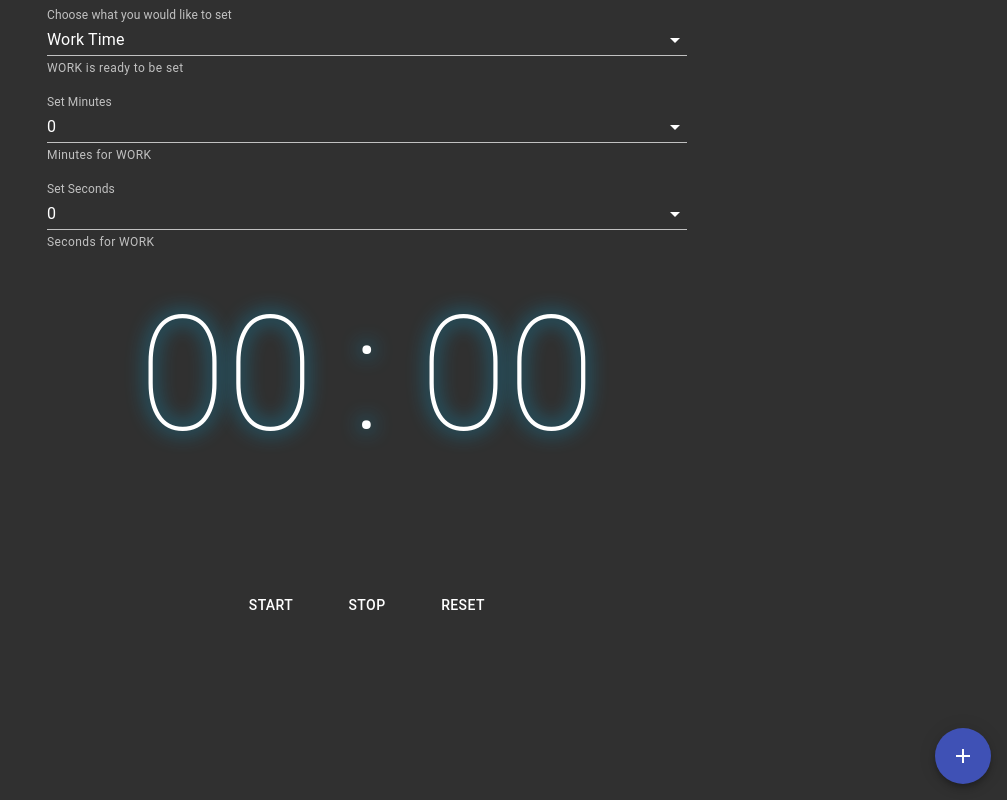
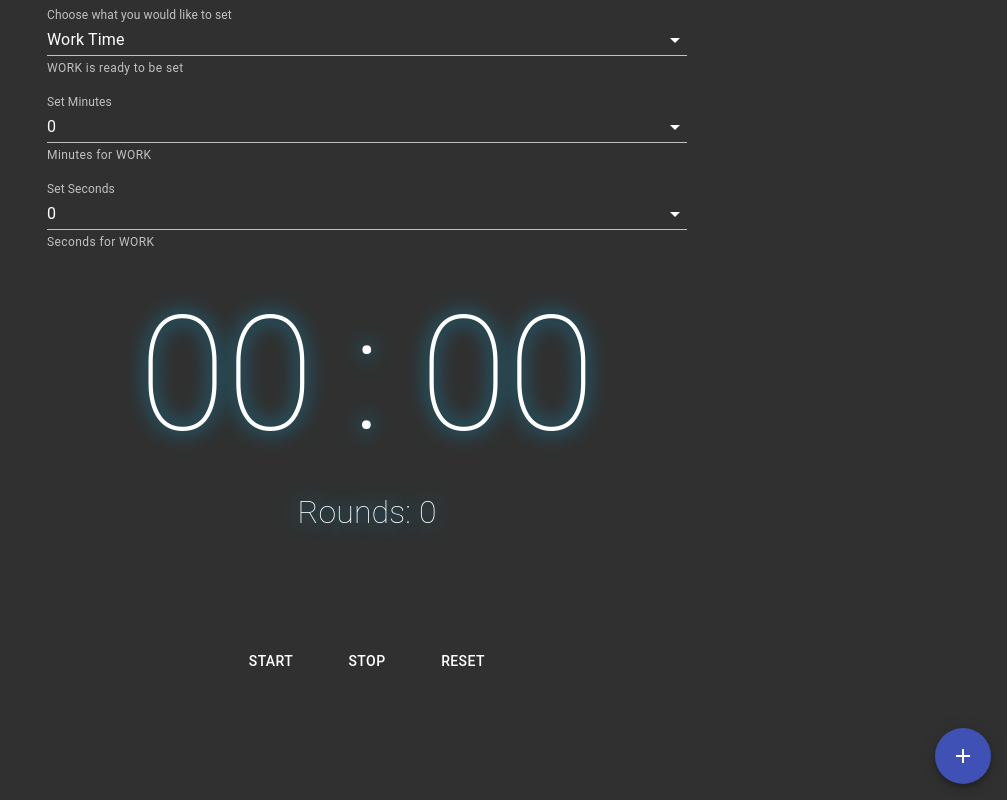
Before and after one commit to ryananthonydiaz/GYM-TIMER, a React (Create React App) app: page / in a window 1280 px wide. Shown: the whole page, without its empty margins (273-1280 px from the left). Built offline with nearby package versions, Linux system fonts and the light colour scheme.

Commit message:
rounds logic added

```diff
--- a/src/timers/Interval.jsx
+++ b/src/timers/Interval.jsx
@@ -19,14 +19,14 @@ const useStyles = makeStyles(theme => ({
     textAlign: 'center',
     textShadow: '0 0 20px rgba(10, 175, 230, 1),  0 0 20px rgba(10, 175, 230, 0)',
   },
+  restClock: {
+    color: 'red',
+  },
+  rounds: {
+    fontSize: '2rem',
+  },
   gridItem: {
     alignSelf: 'center',
-  },
-  buttons:  {
-    position: 'absolute',
-    top: '60%',
-    left: '50%',
-    transform: 'translate(-50%)',
   },
   button: {
     margin: theme.spacing(0, 2),
@@ -178,15 +178,18 @@ function Interval() {
     return () => clearInterval(clockInterval);
   }, [workClockSecs, workClockMins, restClockSecs, restClockMins, countDown, workClockRunning, restClockRunning]);
 
-  // console.log(`work mins: ${workClockMins}\nwork secs: ${workClockSecs}`);
+
   return (
     <>
       <Grid justify="center" container>
           {intervalSetterComponent}
       </Grid>
       <div className={classes.clock}>
-        {countDownRunning === true && countDown > 0 ? tMinus : (restClockRunning ? restClock : workClock)}
-        <div className={classes.buttons}>
+        <div className={restClockRunning && classes.restClock}>
+          {countDownRunning === true && countDown > 0 ? tMinus : (restClockRunning ? restClock : workClock)}
+        </div>
+        <div className={classes.rounds}>Rounds: {rounds}</div>
+        <div>
           <Button className={classes.button} onClick={startClock}>Start</Button>
           <Button className={classes.button} onClick={() => null}>Stop</Button>
           <Button className={classes.button} onClick={() => null}>Reset</Button>
```
